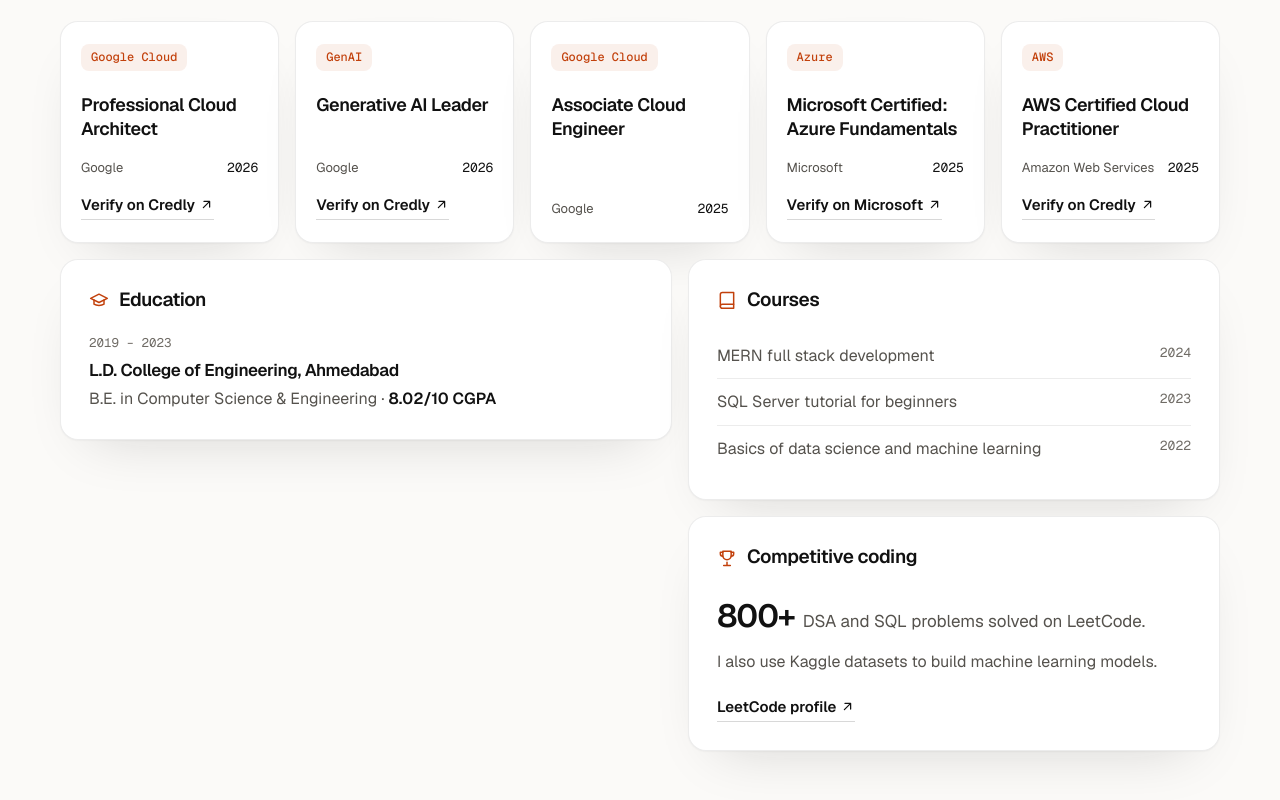
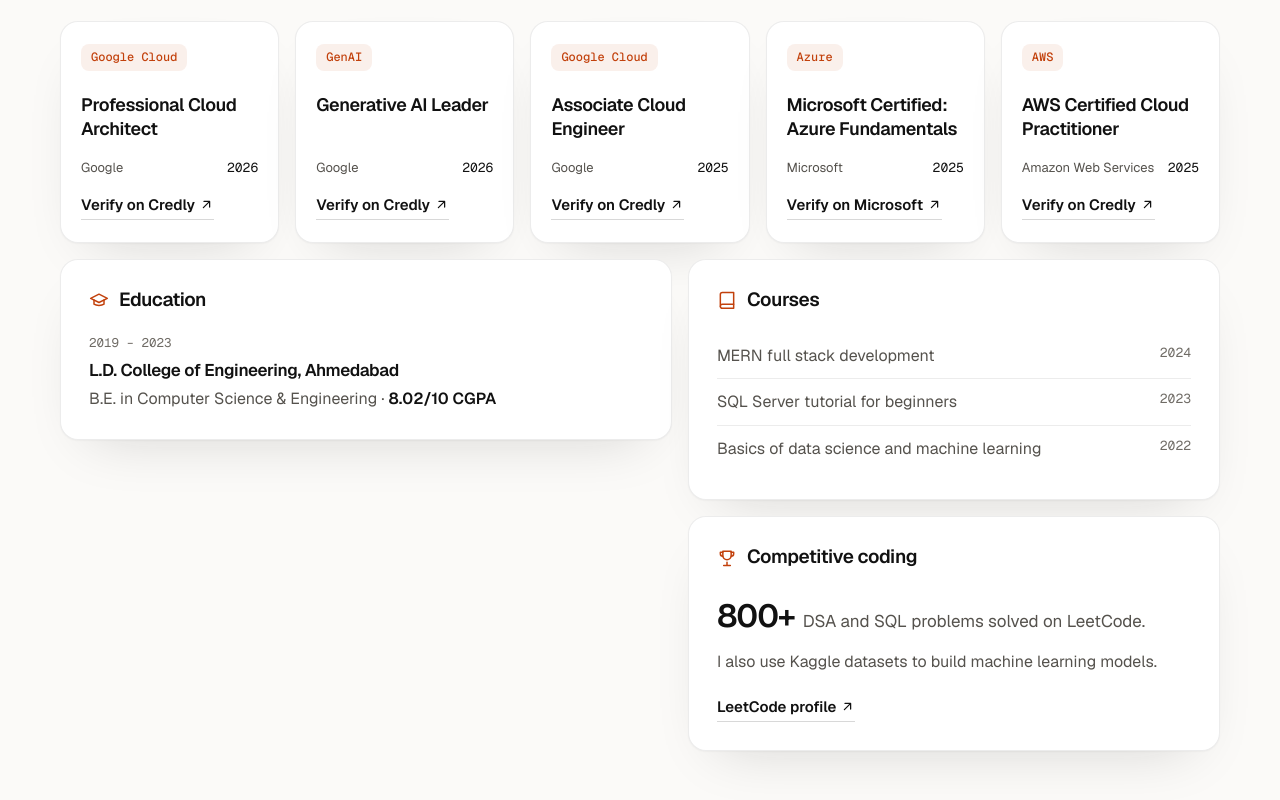
Before and after one commit to PradipDj432/portfolio, a plain HTML site: page index.html in a window 1280 px wide. Shown: the part 8786-9586 px from the top of the page. Drawn offline with nearby package versions, Linux system fonts and the light colour scheme.

Commit message:
Add the Associate Cloud Engineer Verify link
All five certificate cards now link to the owner's badge pages.

Co-Authored-By: Claude Sonnet 5.5 <noreply@anthropic.com>
Claude-Session: https://claude.ai/code/session_011p8GKsQZNZ1HEez4v5N4B1

```diff
--- a/index.html
+++ b/index.html
@@ -520,6 +520,7 @@
             <span class="cert-issuer">Google Cloud</span>
             <h3>Associate Cloud Engineer</h3>
             <p><span>Google</span><span>2025</span></p>
+            <div class="project-links"><a href="https://www.credly.com/badges/86824b76-6907-43ba-b4e2-0f6f7834d2b4/public_url" target="_blank" rel="noopener">Verify on Credly<svg aria-hidden="true" class="icon"><use href="#i-arrow-up-right"></use></svg></a></div>
           </li>
           <li class="card cert spotlight reveal">
             <span class="cert-issuer">Azure</span>
```
Also changed, not shown: 3 other files.
